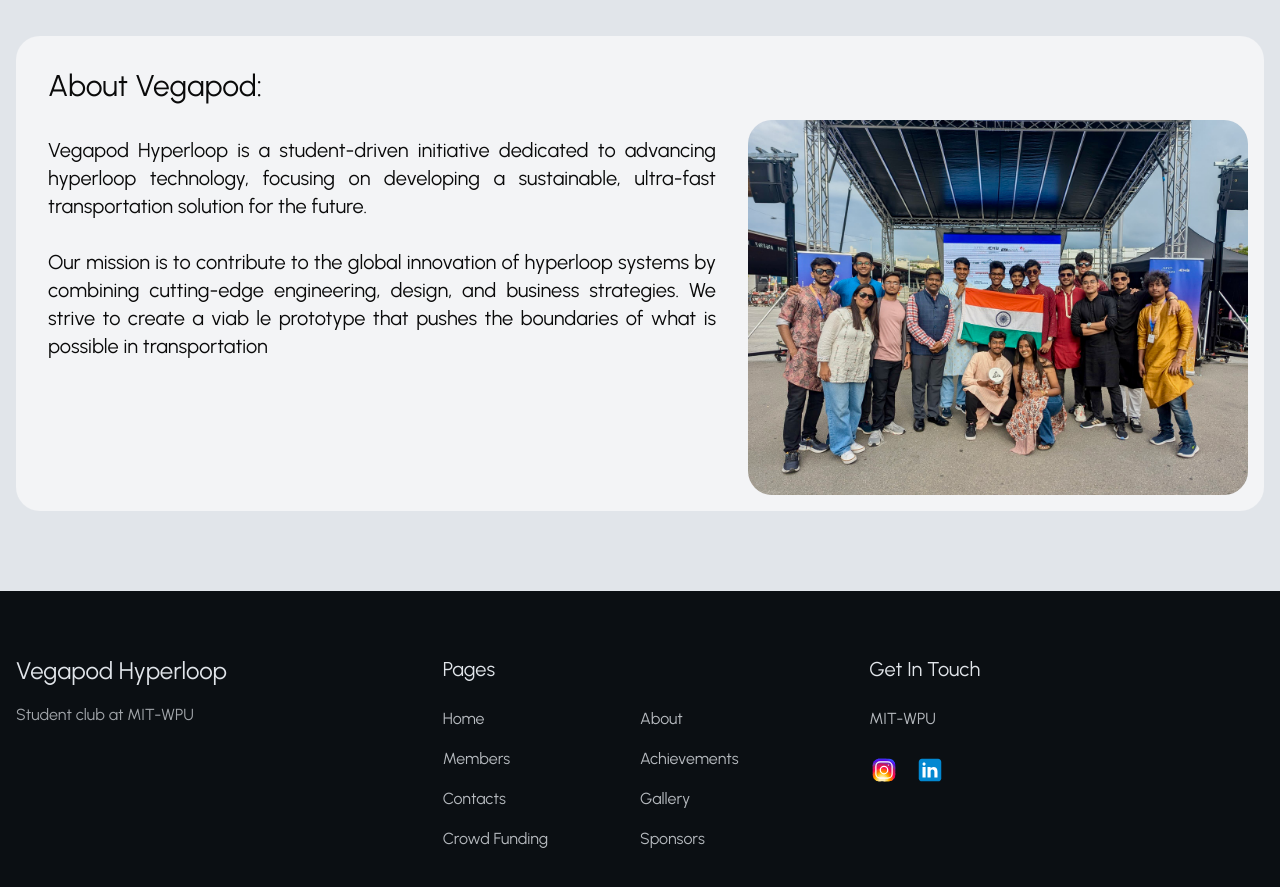
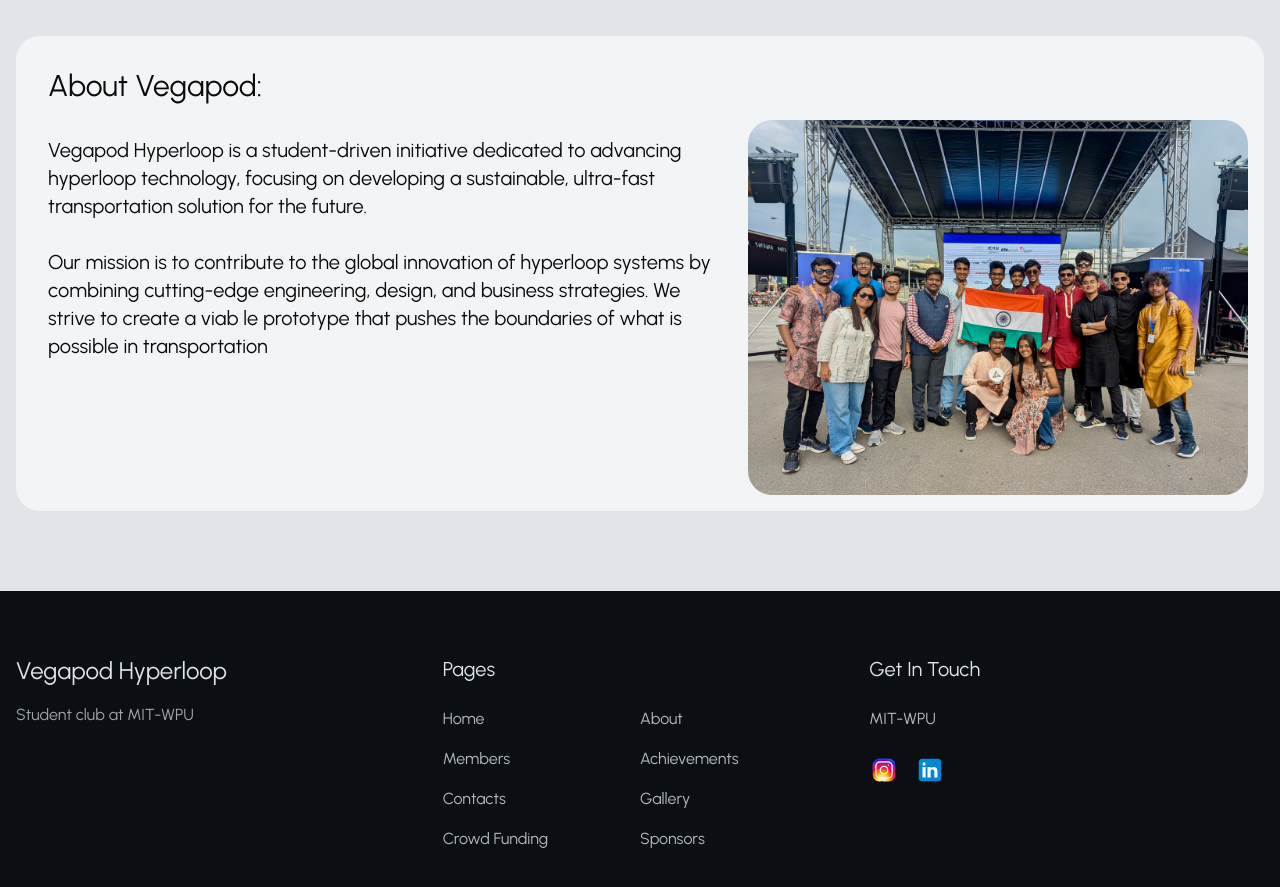
Before and after one commit to TanmayGadge/vegapod-website, a Next.js app: page /about in a window 1280 px wide. Shown: the part 2020-2907 px from the top of the page. Built offline with nearby package versions, Linux system fonts and the light colour scheme; a web font is replaced by a local one.

Commit message:
minor bug fix

```diff
--- a/src/app/(layout)/about/page.jsx
+++ b/src/app/(layout)/about/page.jsx
@@ -36,7 +36,7 @@ const page = () => {
           <div className="p-4 my-16 rounded-3xl bg-gray-100">
             <h2 className="text-3xl p-4 ">About Vegapod: </h2>
             <div className="xl:flex text-2xl sm:text-3xl ">
-              <p className="flex text-lg sm:text-xl m-4 text-justify mr-8">
+              <p className="flex text-lg sm:text-xl m-4 mr-8">
                 Vegapod Hyperloop is a student-driven initiative dedicated to
                 advancing hyperloop technology, focusing on developing a
                 sustainable, ultra-fast transportation solution for the future.{" "}
```
